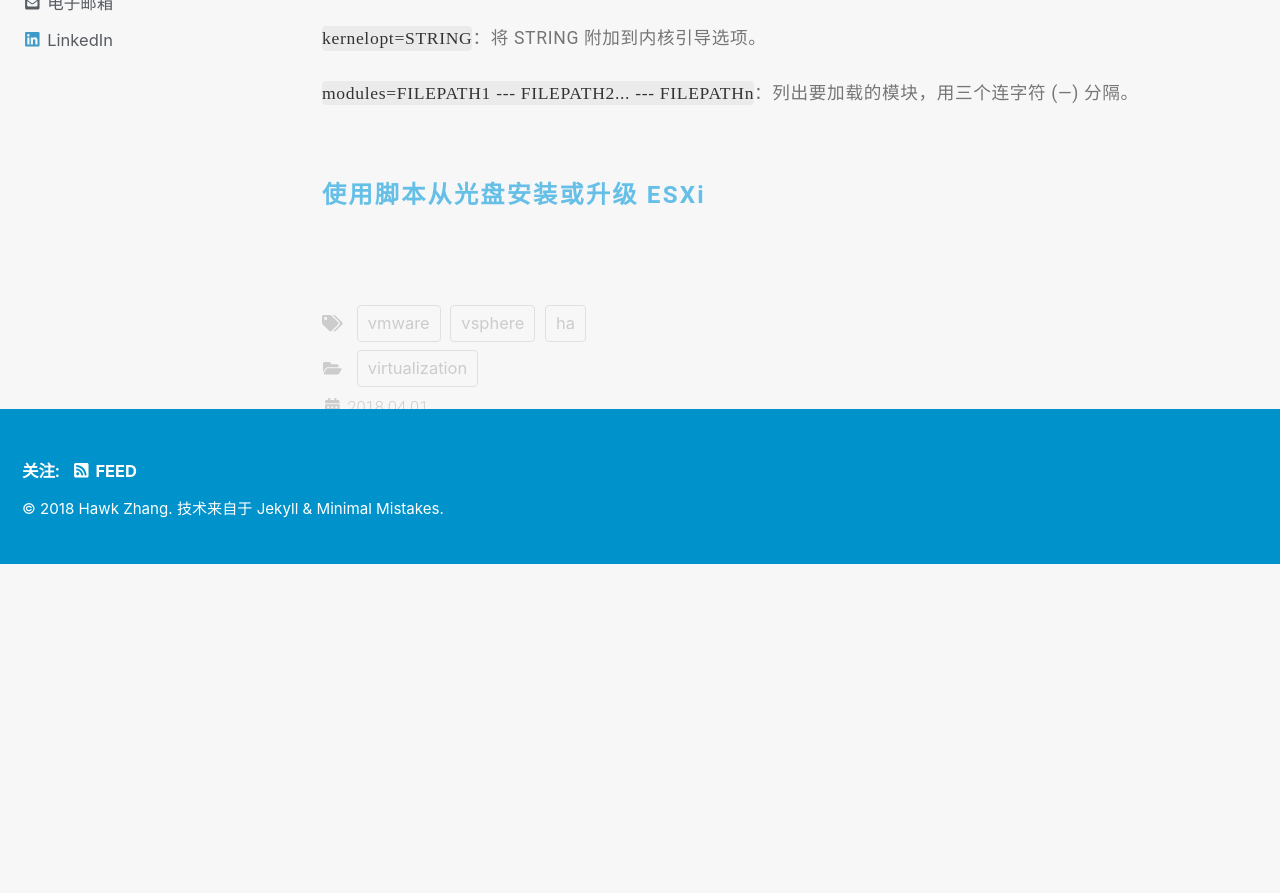
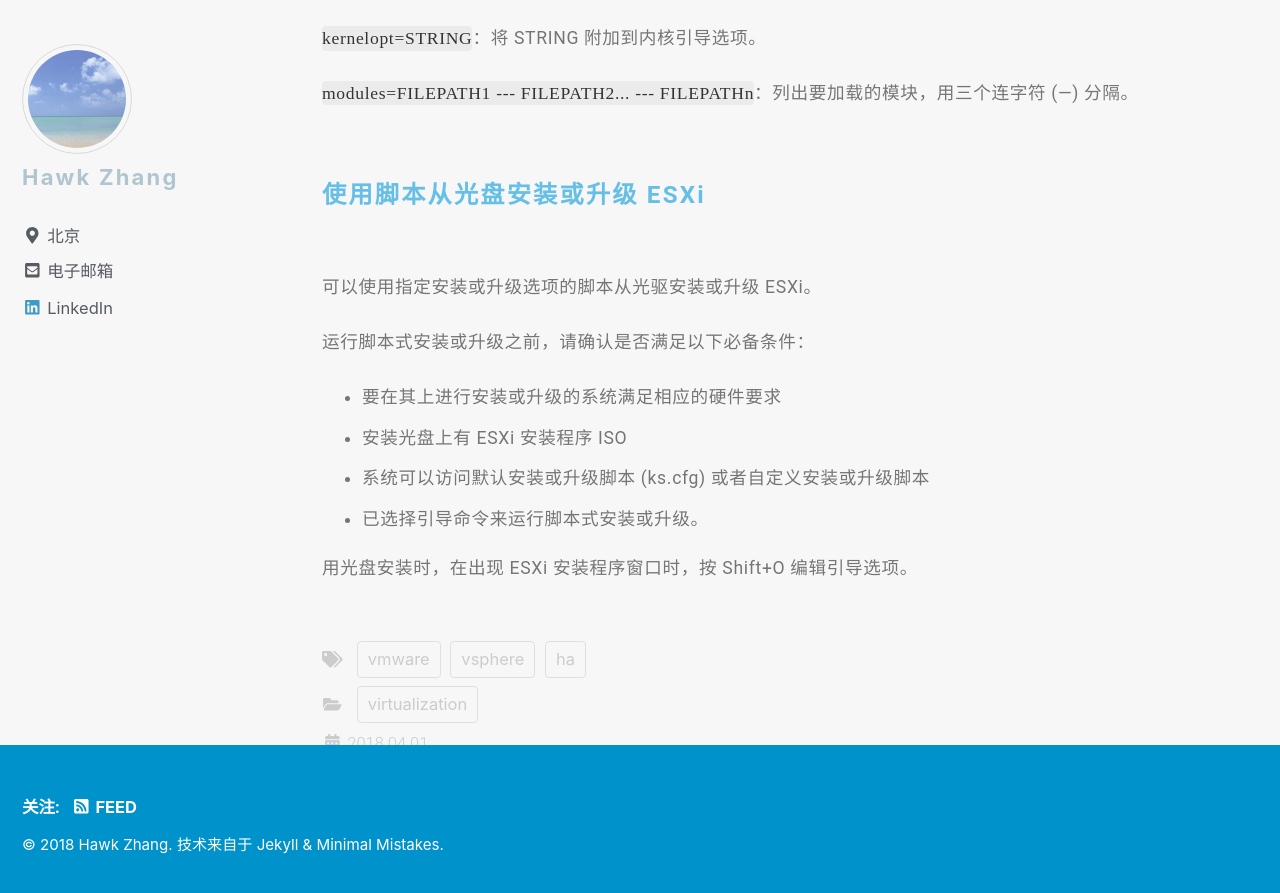
Before and after one commit to narru888/linotes_note, a Jekyll site: the page built from _posts/virtualizaion/2018-04-01-vsphere.setup.md, in a window 1280 px wide and 900 px high, scrolled down 30642 px. Shown: the top 893 px of the window. Built offline with Jekyll 4.4.1, drawn with Linux system fonts in a browser that asks for light colours; nearby versions of some CDN libraries; a script that is not in the unit is left out; before the commit the page ends 31206 px from its top, so only the background shows below that.

Commit message:
update on 2018-11-28 17:40:01 CST

```diff
--- a/_posts/virtualizaion/2018-04-01-vsphere.setup.md
+++ b/_posts/virtualizaion/2018-04-01-vsphere.setup.md
@@ -1091,3 +1091,14 @@
 
 
 #### 使用脚本从光盘安装或升级 ESXi
+
+可以使用指定安装或升级选项的脚本从光驱安装或升级 ESXi。
+
+运行脚本式安装或升级之前，请确认是否满足以下必备条件：
+
+* 要在其上进行安装或升级的系统满足相应的硬件要求
+* 安装光盘上有 ESXi 安装程序 ISO
+* 系统可以访问默认安装或升级脚本 (ks.cfg) 或者自定义安装或升级脚本
+* 已选择引导命令来运行脚本式安装或升级。
+
+用光盘安装时，在出现 ESXi 安装程序窗口时，按 Shift+O 编辑引导选项。
```
